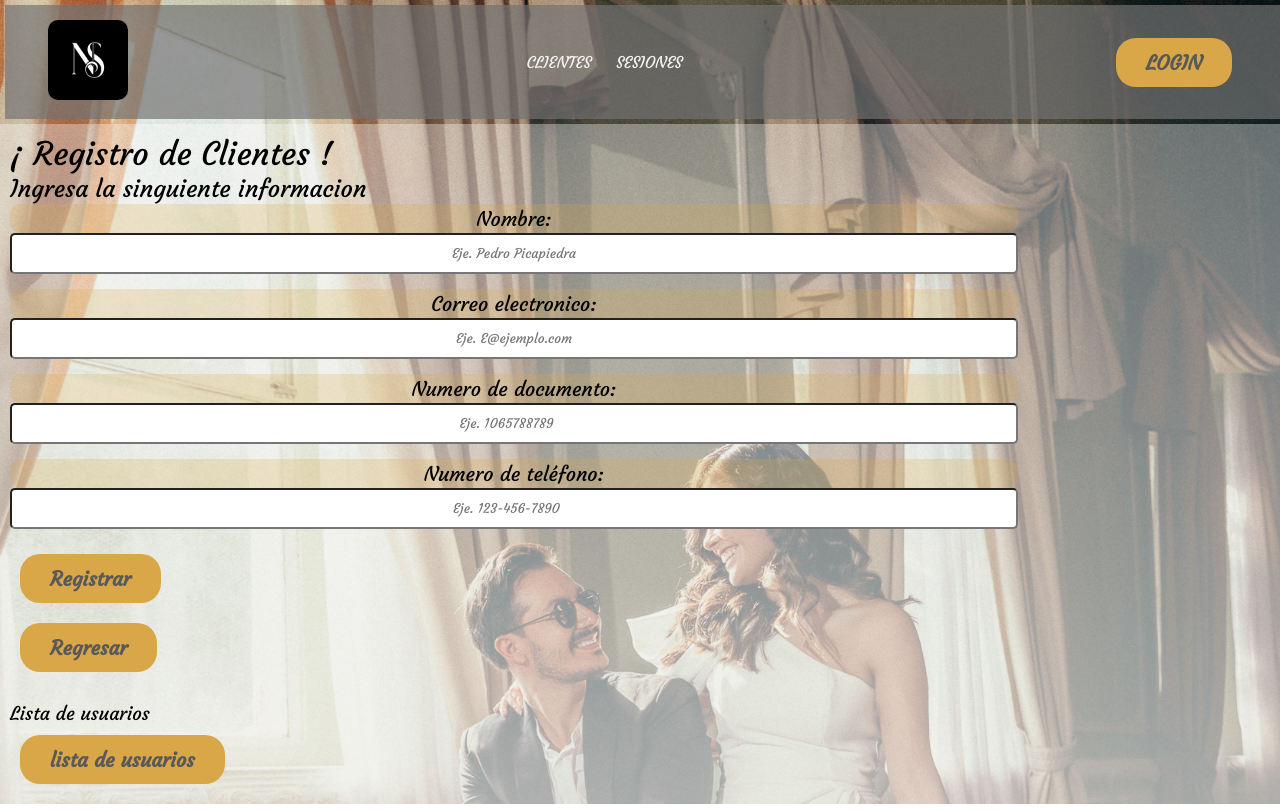
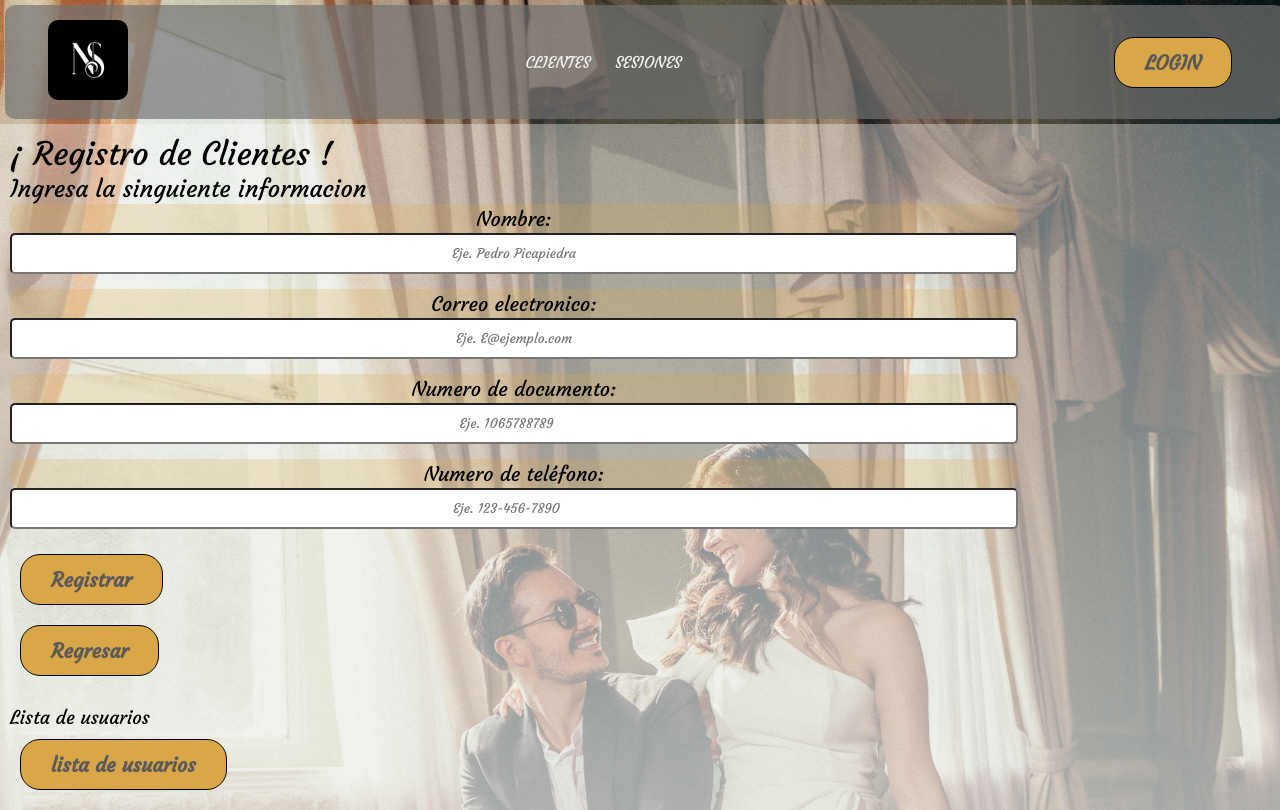
Before and after one commit to JulioCVargasL/Proyecto_ProtafolioNatha, a Django app: page /formulario/signup/ in a window 1280 px wide. Run offline with Django 5.2, Linux system fonts and the light colour scheme.

Commit message:
Entregable

```diff
--- a/static/styles.css
+++ b/static/styles.css
@@ -27,6 +27,7 @@ header {
   padding: 5px;
   width: 100%;
   margin: 5px;
+  border-radius: 10px;
 }
 
 label{
@@ -45,6 +46,7 @@ label{
 }
 .imagenes{
   height: 50vh;
+  border-radius: 10px;
 }
 nav ul li {
   list-style-type: none;
@@ -71,6 +73,7 @@ button{
   font-weight: bold;
   color: #595959;
   margin: 10px;
+  border: 1px solid #070606;
 }
 button:hover {
   border: none;
@@ -81,8 +84,10 @@ button:hover {
   font-size: 20px;
   font-weight: bold;
   color: #0D0D0D;
+  border: 2px solid #070606;
   transition: .3S;
 }
+
 
 main{
   padding: 10px;
```
Also changed, not shown: Documentacion_Proyecto/Diagrama Relacional.jpg (added), Documentacion_Proyecto/Modelo_relacional_Proyecto.png (deleted), db.sqlite3, 4 other files.
